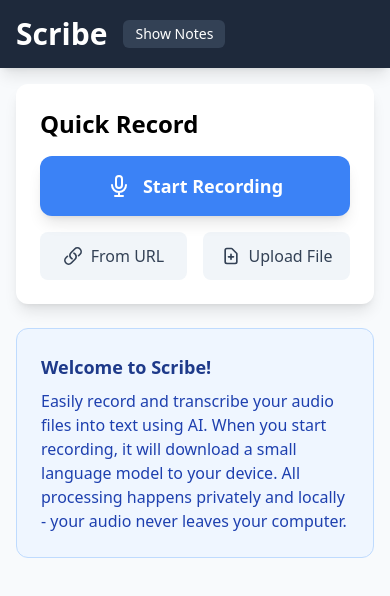
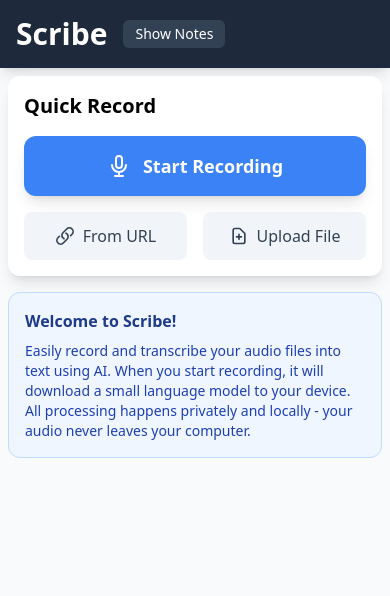
Before and after one commit to psimyn/say, a React (Vite) app: page / in a window 390 px wide. Shown: the top 596 px of the page. Built offline with nearby package versions, Linux system fonts and the light colour scheme.

Commit message:
[mobile] Improve stacking order

```diff
--- a/src/App.tsx
+++ b/src/App.tsx
@@ -214,9 +214,9 @@
                     </div>
                 </div>
             </header>
-            <main className='flex-grow flex'>
+            <main className='flex-grow flex flex-col md:flex-row'>
                 {showNoteList && (
-                    <aside className='w-72 bg-white border-r border-slate-200 p-4 overflow-y-auto'>
+                    <aside className='w-full md:w-72 bg-white border-b md:border-r border-slate-200 p-4 overflow-y-auto'>
                         <NoteList
                             notes={filteredNotes}
                             selectedNoteId={selectedNoteId}
@@ -230,10 +230,10 @@
                         />
                     </aside>
                 )}
-                <section className={`flex-grow p-4 ${showNoteList ? 'w-[calc(100%-18rem)]' : 'w-full'}`}>
-                    <div className="max-w-4xl mx-auto">
-                        <div className="bg-white rounded-xl shadow-lg p-6 mb-6">
-                            <h2 className="text-2xl font-semibold mb-4">Quick Record</h2>
+                <section className={`flex-grow p-2 md:p-4 ${showNoteList ? 'md:w-[calc(100%-18rem)]' : 'w-full'}`}>
+                    <div className="max-w-4xl mx-auto space-y-4 md:space-y-6">
+                        <div className="bg-white rounded-xl shadow-lg p-4 md:p-6">
+                            <h2 className="text-xl md:text-2xl font-semibold mb-4">Quick Record</h2>
                             <AudioManager
                                 transcriber={transcriber}
                                 onTranscriptionComplete={handleTranscriptionComplete}
@@ -241,9 +241,9 @@
                         </div>
 
                         {showInfo && (
-                            <div className="bg-blue-50 border border-blue-200 rounded-xl p-6 mb-6">
-                                <h3 className="text-lg font-semibold text-blue-900 mb-2">Welcome to Scribe!</h3>
-                                <p className="text-blue-800">
+                            <div className="bg-blue-50 border border-blue-200 rounded-xl p-4 md:p-6">
+                                <h3 className="text-base md:text-lg font-semibold text-blue-900 mb-2">Welcome to Scribe!</h3>
+                                <p className="text-sm md:text-base text-blue-800">
                                     Easily record and transcribe your audio files into text using AI. When you start recording,
                                     it will download a small language model to your device. All processing happens privately and locally
                                     - your audio never leaves your computer.
@@ -252,7 +252,7 @@
                         )}
 
                         {selectedNoteId && (
-                            <div className="bg-white rounded-xl shadow-lg p-6">
+                            <div className="bg-white rounded-xl shadow-lg p-4 md:p-6">
                                 <NoteEditor
                                     note={notes.find(note => note.id === selectedNoteId)!}
                                     onUpdateNote={handleUpdateNote}
```
